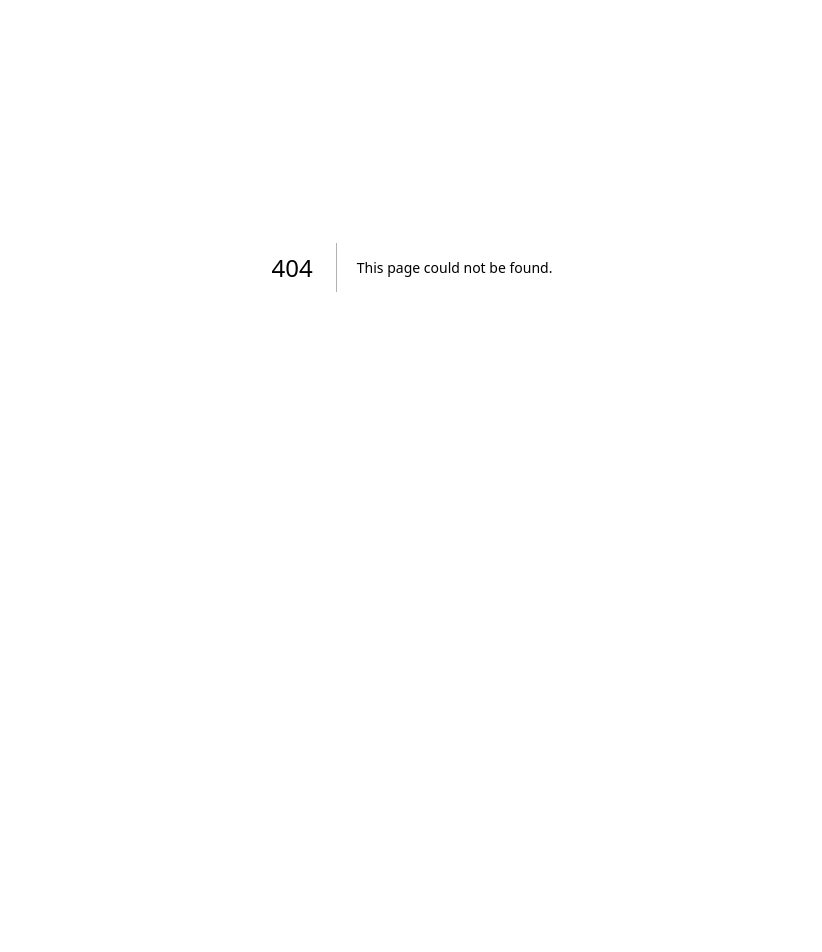
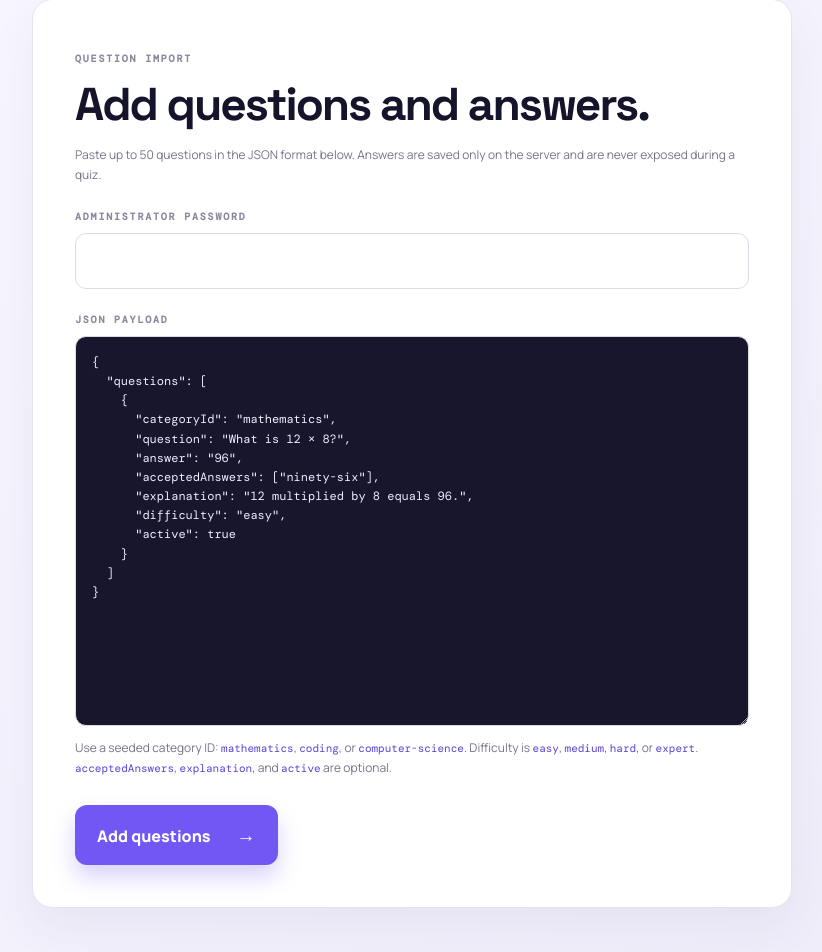
Before and after one commit to D-FOG/Nexora-frontend, a Next.js app: page /admin in a window 1280 px wide. Before the commit this address had no page. Shown: the part 133-1085 px from the top of the page, without its empty margins (228-1050 px from the left). Before the commit the page ends 800 px from the top, so only its background shows below. Built offline with nearby package versions, Linux system fonts and the light colour scheme.

Commit message:
added admin dashboard

```diff
--- /dev/null
+++ b/app/admin/page.tsx
@@ -0,0 +1,62 @@
+"use client";
+
+import { FormEvent, useState } from "react";
+
+const example = `{
+  "questions": [
+    {
+      "categoryId": "mathematics",
+      "question": "What is 12 × 8?",
+      "answer": "96",
+      "acceptedAnswers": ["ninety-six"],
+      "explanation": "12 multiplied by 8 equals 96.",
+      "difficulty": "easy",
+      "active": true
+    }
+  ]
+}`;
+
+type CreatedQuestion = { id: string; question: string };
+
+export default function AdminPage() {
+  const [value, setValue] = useState(example);
+  const [password, setPassword] = useState("");
+  const [message, setMessage] = useState("");
+  const [created, setCreated] = useState<CreatedQuestion[]>([]);
+  const [saving, setSaving] = useState(false);
+
+  async function submit(event: FormEvent) {
+    event.preventDefault();
+    setMessage("");
+    setCreated([]);
+    try { JSON.parse(value); } catch { setMessage("Enter valid JSON before submitting."); return; }
+    setSaving(true);
+    try {
+      const response = await fetch("/api/admin/questions", { method: "POST", headers: { "Content-Type": "application/json", "x-admin-dashboard-password": password }, body: value });
+      const data = await response.json().catch(() => ({}));
+      if (!response.ok) throw new Error(data.error?.message ?? "Questions could not be saved.");
+      setCreated(data.data ?? []);
+      setMessage(`${data.data?.length ?? 0} question${data.data?.length === 1 ? "" : "s"} added successfully.`);
+    } catch (error) { setMessage(error instanceof Error ? error.message : "Questions could not be saved."); }
+    finally { setSaving(false); }
+  }
+
+  return <main className="admin-page">
+    <header className="admin-header"><a className="brand" href="/"><i>✦</i> nexora</a><span>ADMINISTRATION</span></header>
+    <section className="admin-card">
+      <p className="eyebrow">QUESTION IMPORT</p>
+      <h1>Add questions and answers.</h1>
+      <p className="admin-copy">Paste up to 50 questions in the JSON format below. Answers are saved only on the server and are never exposed during a quiz.</p>
+      <form onSubmit={submit}>
+        <label className="field-label" htmlFor="admin-password">ADMINISTRATOR PASSWORD</label>
+        <input id="admin-password" className="name-input" type="password" value={password} onChange={(event) => setPassword(event.target.value)} autoComplete="current-password" required />
+        <label className="field-label" htmlFor="question-json">JSON PAYLOAD</label>
+        <textarea id="question-json" value={value} onChange={(event) => setValue(event.target.value)} spellCheck={false} aria-describedby="json-help" />
+        <p id="json-help" className="admin-help">Use a seeded category ID: <code>mathematics</code>, <code>coding</code>, or <code>computer-science</code>. Difficulty is <code>easy</code>, <code>medium</code>, <code>hard</code>, or <code>expert</code>. <code>acceptedAnswers</code>, <code>explanation</code>, and <code>active</code> are optional.</p>
+        <button className="primary-button" disabled={saving || !password} type="submit">{saving ? "Saving…" : "Add questions"}<span>→</span></button>
+      </form>
+      {message && <p className={`admin-message ${created.length ? "success" : "error"}`}>{message}</p>}
+      {!!created.length && <ul className="created-list">{created.map((question) => <li key={question.id}><code>{question.id}</code>{question.question}</li>)}</ul>}
+    </section>
+  </main>;
+}
--- /dev/null
+++ b/app/api/admin/questions/route.ts
@@ -0,0 +1,27 @@
+import { NextRequest, NextResponse } from "next/server";
+
+const apiUrl = process.env.NEXORA_API_URL ?? process.env.NEXT_PUBLIC_API_URL ?? "http://localhost:4000/api";
+
+export async function POST(request: NextRequest) {
+  const adminKey = process.env.ADMIN_API_KEY;
+  const dashboardPassword = process.env.ADMIN_DASHBOARD_PASSWORD;
+  if (!adminKey || !dashboardPassword) return NextResponse.json({ error: { message: "The administrator environment is not configured." } }, { status: 500 });
+  if (request.headers.get("x-admin-dashboard-password") !== dashboardPassword) {
+    return NextResponse.json({ error: { message: "Administrator password is incorrect." } }, { status: 401 });
+  }
+
+  const body = await request.text();
+  let response: Response;
+  try {
+    response = await fetch(`${apiUrl}/admin/questions`, {
+      method: "POST",
+      headers: { "Content-Type": "application/json", "x-admin-api-key": adminKey },
+      body,
+      cache: "no-store",
+    });
+  } catch {
+    return NextResponse.json({ error: { message: "The quiz API could not be reached." } }, { status: 502 });
+  }
+  const payload = await response.json().catch(() => ({ error: { message: "The quiz API returned an invalid response." } }));
+  return NextResponse.json(payload, { status: response.status });
+}
--- a/lib/api.ts
+++ b/lib/api.ts
@@ -3,8 +3,10 @@ const baseUrl = process.env.NEXT_PUBLIC_API_URL ?? "http://localhost:4000/api";
 async function request<T>(path: string, init?: RequestInit): Promise<T> { const response = await fetch(`${baseUrl}${path}`, { ...init, headers: { "Content-Type": "application/json", ...init?.headers } }); if (!response.ok) { const body = await response.json().catch(() => ({})) as { error?: { message?: string } }; throw new Error(body.error?.message ?? "The server could not complete that request."); } return response.json() as Promise<T>; }
 export type StartResponse = { sessionId: string; player: { id: string; name: string }; category: { id: string; name: string }; questionCount: number; timePerQuestionSeconds: number; questions: Question[]; startedAt: string };
 export type AnswerResponse = { questionId: string; status: "correct" | "incorrect" | "unanswered"; pointsAwarded: number; score: number; correctAnswer: string; explanation?: string; answeredAt: string };
+export type AdvanceResponse = { questionStartedAt: string };
 export type CompleteResponse = { sessionId: string; status: "completed"; score: number; maxScore: number; correct: number; incorrect: number; unanswered: number; accuracy: number; totalTimeSeconds: number; completedAt: string };
 export async function getCategories() { return (await request<{ data: Array<Category & { questionCount: number }> }>("/categories")).data; }
 export function startQuiz(input: { playerName: string; categoryId: string; questionCount: number; timePerQuestionSeconds: number; difficulty: Difficulty | "mixed" }) { return request<StartResponse>("/quiz/start", { method: "POST", body: JSON.stringify(input) }); }
 export function answerQuiz(sessionId: string, questionId: string, answer: string) { return request<AnswerResponse>(`/quiz/${sessionId}/answer`, { method: "POST", body: JSON.stringify({ questionId, answer, clientSubmittedAt: new Date().toISOString() }) }); }
+export function advanceQuiz(sessionId: string) { return request<AdvanceResponse>(`/quiz/${sessionId}/next`, { method: "POST" }); }
 export function completeQuiz(sessionId: string) { return request<CompleteResponse>(`/quiz/${sessionId}/complete`, { method: "POST", body: JSON.stringify({ clientCompletedAt: new Date().toISOString() }) }); }
```
Also changed, not shown: components/game/QuizGame.tsx (+6 -6 lines), app/globals.css, 2 other files (tests, documents, lock files or other folders).
